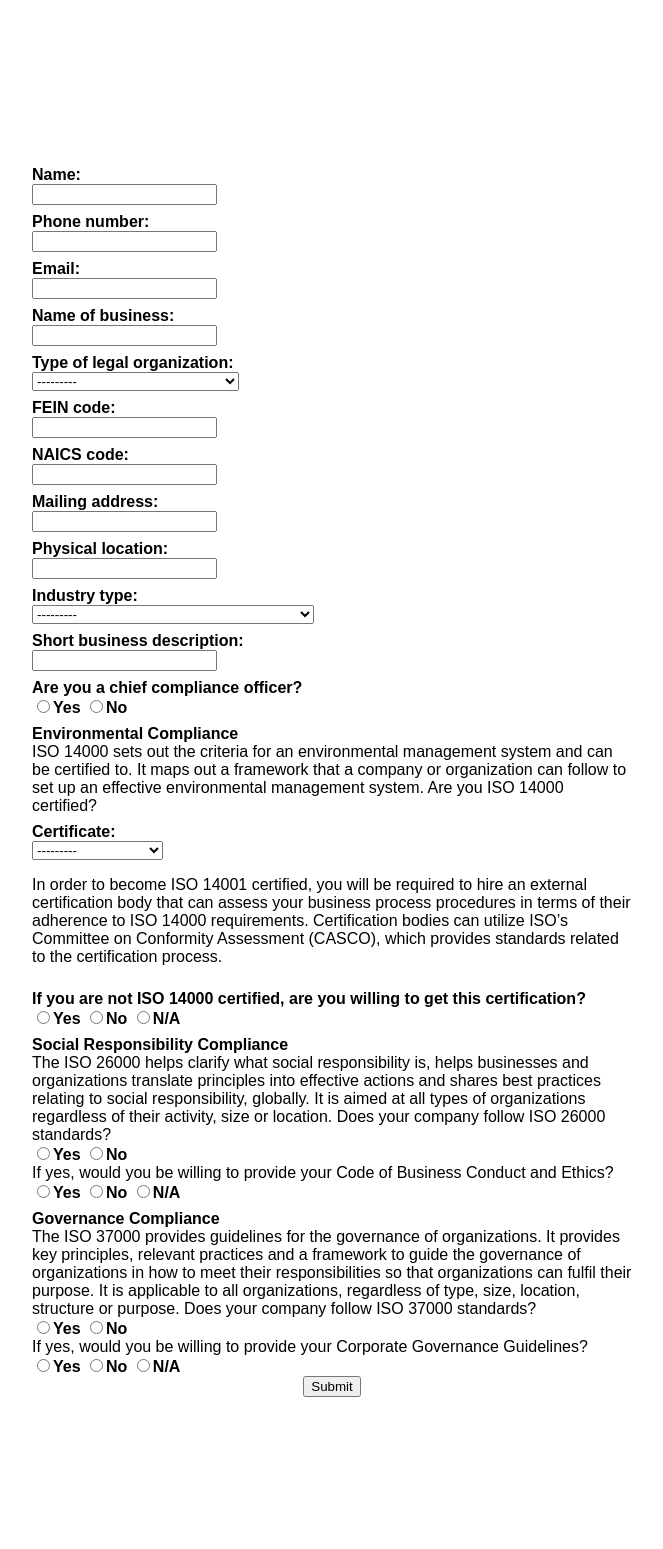
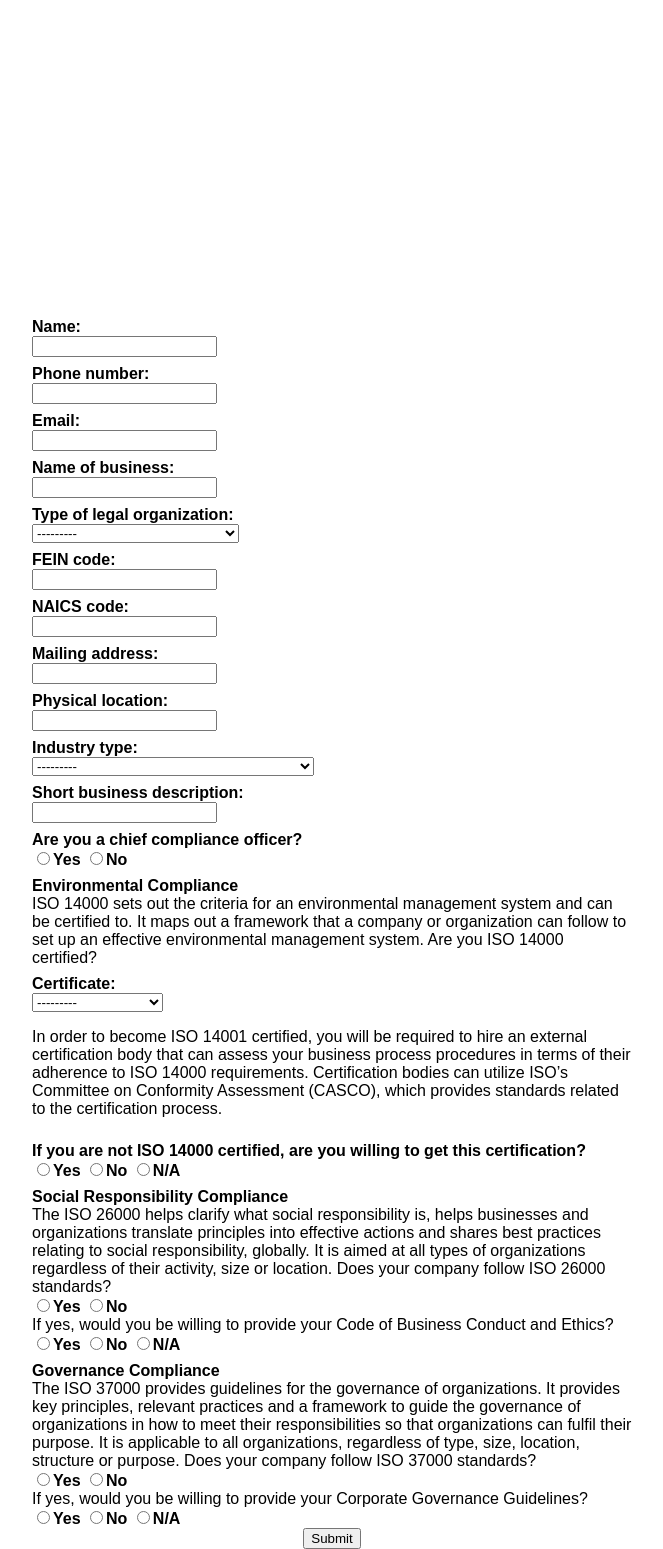
Before and after one commit to Kosaro/CitiFusion, a Django app: page /vendor_form/ in a window 1280 px wide; the page is wider, and only the part inside the window is pictured. Shown: the part 632-2181 px from the top of that part, without its empty margins (308-971 px from the left). Before the commit the page ends 2029 px from the top of that part, so only its background shows below. Run offline with Django 3.2, Linux system fonts and the light colour scheme.

Commit message:
Adjusted height

```diff
--- a/Fusion/static/css/home.css
+++ b/Fusion/static/css/home.css
@@ -61,3 +61,7 @@ padding: 15px;
 font-size: 35px;
 color: #E1E1E1;
 }
+
+.top_margin{
+  margin-top: 800px;
+}
--- a/templates/vendor_form.html
+++ b/templates/vendor_form.html
@@ -71,7 +71,6 @@
     </nav>
   </div>
 </header><br/><br/><br/><br/><br/><br/></br>
-</body>
 <!-- Welcome banner with button that redirects user to respective CitiFusion form -->
 <div class="form_button" id="intro">
   <h1 class="welcome"> <b>Welcome to CitiFusion! We make sure to provide assistance and incentives
@@ -80,11 +79,7 @@
   <h3><button><a href="/business_form/">Small Business</a></button></h3>
 
 </div>
-<br/><br/><br/><br/><br/><br/><br/><br/><br/><br/><br/><br/>
-<br/><br/><br/><br/><br/><br/><br/><br/><br/><br/><br/><br/>
-<br/><br/><br/><br/><br/><br/><br/><br/><br/><br/><br/><br/>
-<body>
- <form class="column center" action="/vendor_form/" method="POST">
+ <form class="column center top_margin" action="/vendor_form/" method="POST">
      {% csrf_token %}
      <div class="field-label">{{ form.name.label_tag }}</div>
      <div> {{ form.name }}</div>
```
Also changed, not shown: templates/small_business_form.html (+2 -7 lines), templates/thank_you_business.html (+1 -6 lines), templates/thank_you_vendor.html (+1 -7 lines).
